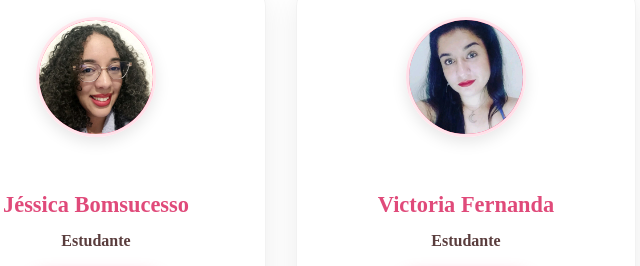
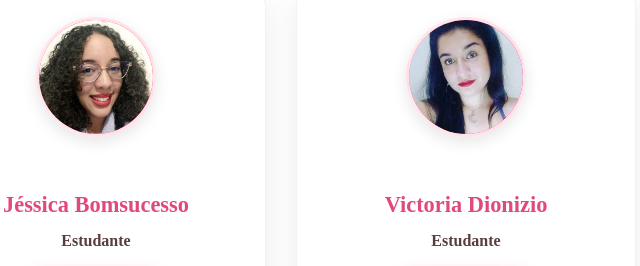
Before and after one commit to JessicaBomsu/DruPets, a plain HTML site: page public/sobre-nos.html in a window 1280 px wide. Shown: the part 3033-3299 px from the top of the page, 544-1184 px from the left. Drawn offline with nearby package versions, Linux system fonts and the light colour scheme.

Commit message:
VICTORIA sendo DETALISTA

```diff
--- a/public/sobre-nos.html
+++ b/public/sobre-nos.html
@@ -147,7 +147,7 @@
                                 <img src="img/vick.jpg" alt="Foto da victoria-fernanda">
                             </div>
                             <div style="text-align: center; margin: 15px 0;"></div>
-                            <h3>Victoria Fernanda</h3>
+                            <h3>Victoria Dionizio</h3>
                             <p class="member-role">Estudante</p>
                             <a href="https://www.linkedin.com/in/victoria-fernanda-dionizio-aab960220/" target="_blank"
                                 class="btn btn-linkedin">
```
